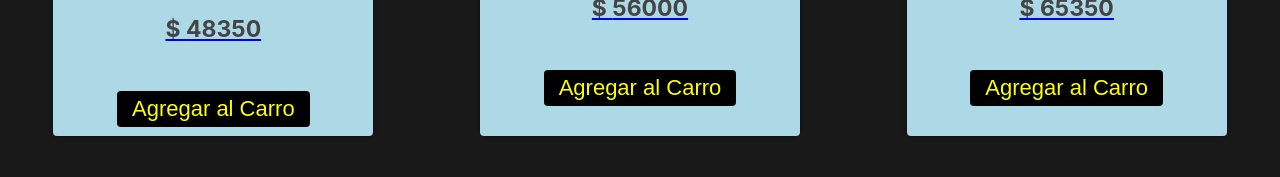
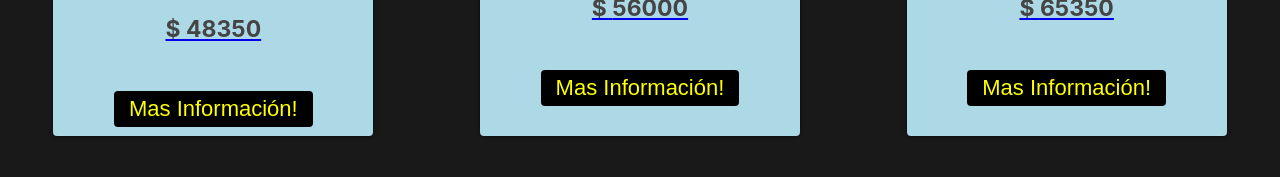
Before and after one commit to Raul-Chang/Proyecto_React-Raul_Chang, a React (Create React App) app: page /category/asus in a window 1280 px wide. Shown: the part 731-908 px from the top of the page. Built offline with nearby package versions, Linux system fonts and the light colour scheme.

Commit message:
Segunda Entrega v1.2

```diff
--- a/src/components/Item/Item.jsx
+++ b/src/components/Item/Item.jsx
@@ -20,7 +20,7 @@ function Item(product) {
         <h4 className="priceTag">$ {product.price}</h4>
       </div>
 
-        <Button>Agregar al Carro</Button>
+        <Button>Mas Información!</Button>
 
       </Link>
     </div>
```
